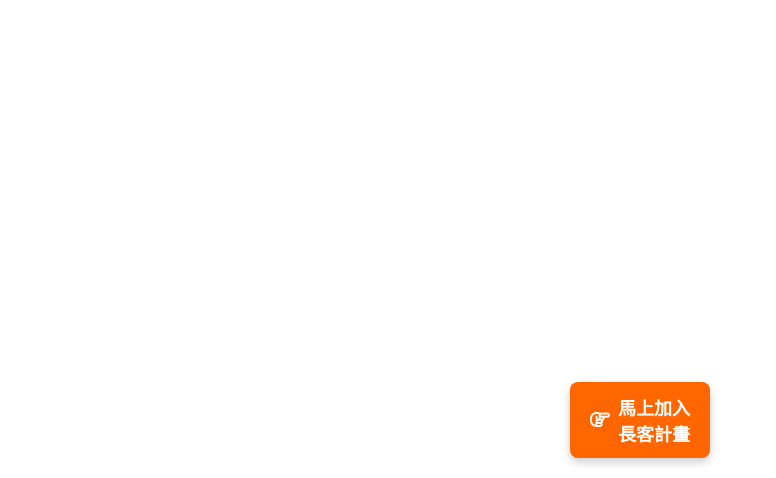
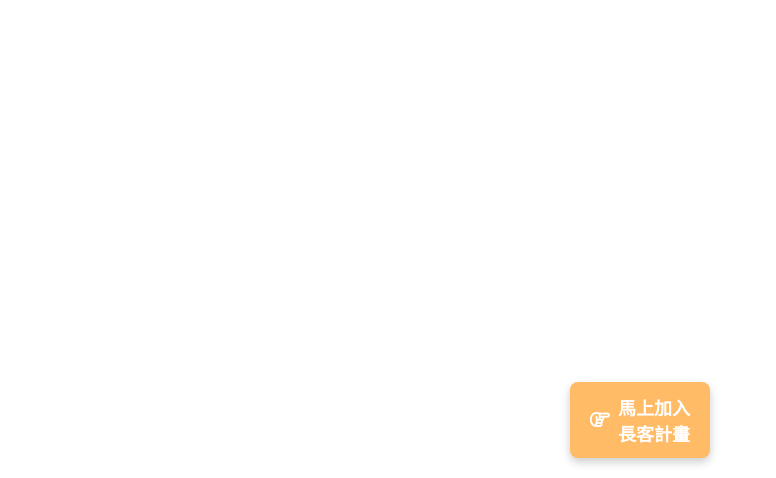
Before and after one commit to HunterFranker/f.a., a plain HTML site: page index.html in a window 1280 px wide. Shown: the part 322-800 px from the top of the page, without its empty margins (0-776 px from the left). Drawn offline with Linux system fonts and the light colour scheme.

Commit message:
新增長客計畫-改底部按鈕顏色

```diff
--- a/index.html
+++ b/index.html
@@ -60,8 +60,34 @@
 
     <!-- 固定底部按鈕 -->
     <a href="https://shop.amway.com.tw/login?h=L2xhbmRpbmc=" target="_blank" rel="noopener noreferrer" class="fixed-button">
-        <i class="fa-regular fa-hand-point-right fa-beat"></i> 馬上加入<br>長客計畫
+        <i class="fa-regular fa-hand-point-right fa-beat icon"></i> 馬上加入<br>長客計畫
     </a>
+
+    <style>
+        .fixed-button {
+            position: fixed;
+            bottom: 20px;
+            left: 50%;
+            transform: translateX(-50%);
+            background-color: #FFBB66; /* 修改底色 */
+            color: white;
+            padding: 12px 20px;
+            border-radius: 8px;
+            font-size: 18px;
+            font-weight: bold;
+            text-decoration: none;
+            display: flex;
+            align-items: center;
+            gap: 8px;
+            box-shadow: 0 4px 10px rgba(0, 0, 0, 0.2);
+        }
+
+        /* 圖標大小調整 */
+        .icon {
+            font-size: 24px; /* 讓圖示變大 */
+        }
+    </style>
+
 
 </body>
 </html>
```
